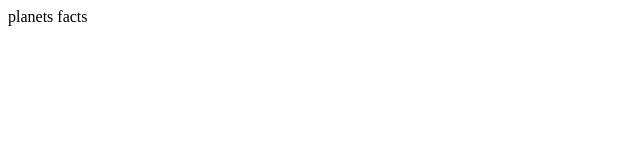
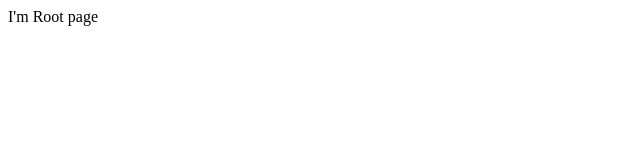
Before and after one commit to Davitpurceladze/Planets-Facts-React, a React (Vite) app: page / in a window 1280 px wide. Shown: the top 160 px of the page, without its empty margins (0-640 px from the left). Built offline with nearby package versions, Linux system fonts and the light colour scheme.

Commit message:
create Routers.tsx file for routing, use it in main.tsx, create Root page for testing

```diff
--- a/src/App.tsx
+++ /dev/null
@@ -1,9 +0,0 @@
-function App() {
-  return (
-    <>
-      <div>planets facts</div>
-    </>
-  );
-}
-
-export default App;
--- /dev/null
+++ b/src/Routers.tsx
@@ -0,0 +1,19 @@
+import React from "react";
+
+import {
+  createBrowserRouter,
+  createRoutesFromElements,
+  Route,
+  RouterProvider,
+} from "react-router-dom";
+import Root from "./pages/Root";
+
+const router = createBrowserRouter(
+  createRoutesFromElements(<Route path="/" element={<Root />}></Route>)
+);
+
+function Routers() {
+  return <RouterProvider router={router} />;
+}
+
+export default Routers;
--- a/src/main.tsx
+++ b/src/main.tsx
@@ -1,9 +1,4 @@
-import React from "react";
 import ReactDOM from "react-dom/client";
-import App from "./App.tsx";
+import Routers from "./Routers.tsx";
 
-ReactDOM.createRoot(document.getElementById("root")!).render(
-  <React.StrictMode>
-    <App />
-  </React.StrictMode>
-);
+ReactDOM.createRoot(document.getElementById("root")!).render(<Routers />);
--- /dev/null
+++ b/src/pages/Root.tsx
@@ -0,0 +1,7 @@
+import React from "react";
+
+function Root() {
+  return <div>I'm Root page</div>;
+}
+
+export default Root;
```
